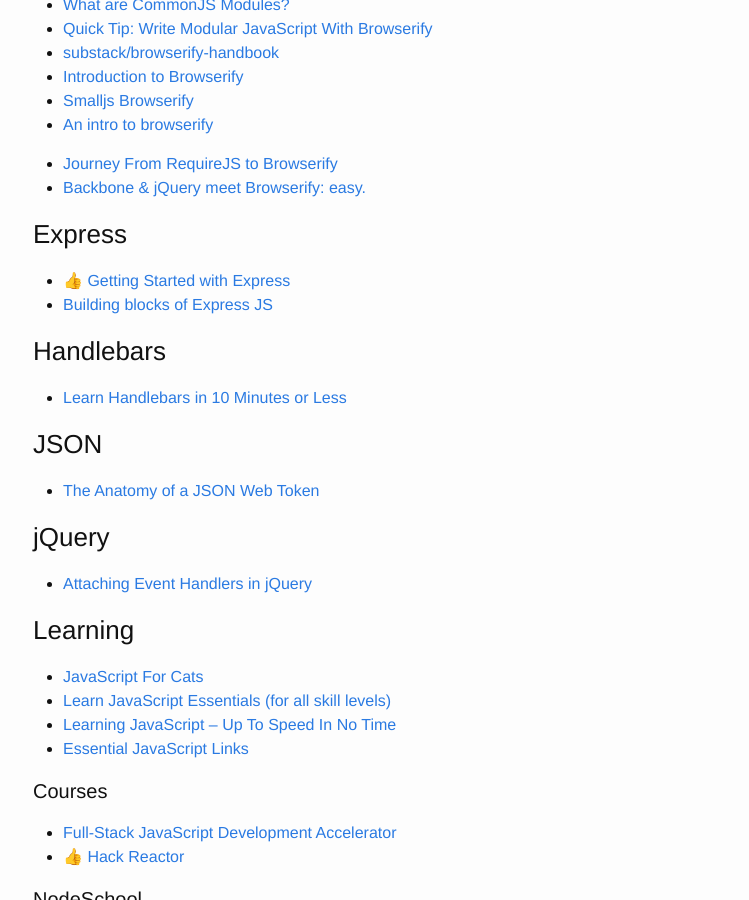
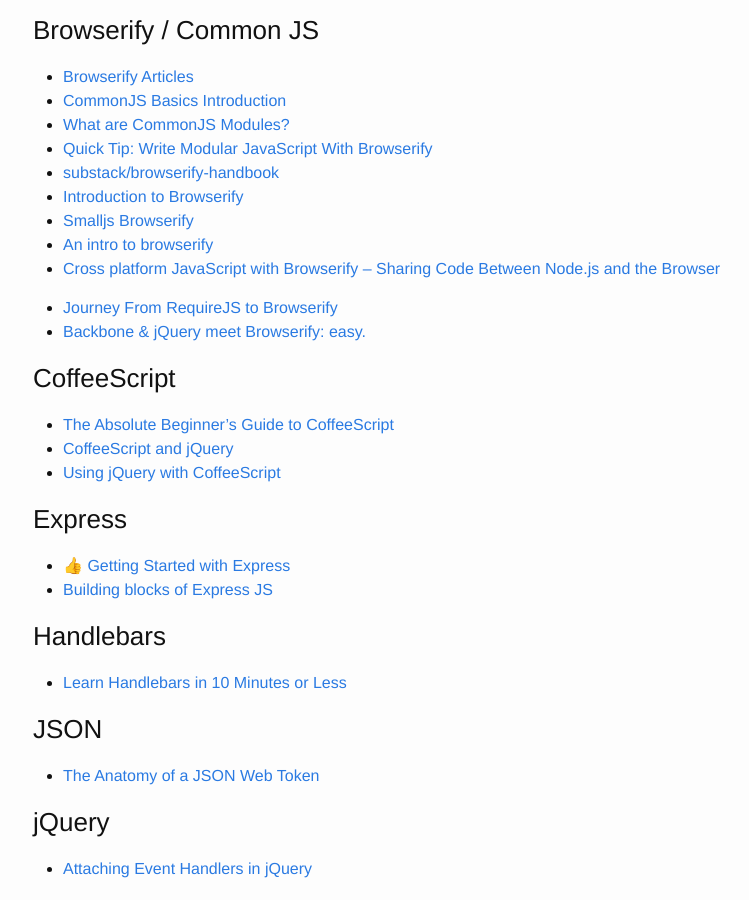
Before and after one commit to brownerd/brownerd.github.io, a Jekyll site: the page built from _posts/2015-01-01-reading-list-2015.md, in a window 1280 px wide and 900 px high, scrolled down 4206 px. Shown: the whole window, without its empty margins (237-986 px from the left). Built offline with Jekyll 4.4.1, drawn with Linux system fonts in a browser that asks for light colours; emoji names are drawn with the system emoji font; some of the changed text lies outside the part shown.

Commit message:
add coffee and flexbox resources

```diff
--- a/_posts/2015-01-01-reading-list-2015.md
+++ b/_posts/2015-01-01-reading-list-2015.md
@@ -51,10 +51,23 @@ This is a running list of all the articles I read during 2015 that I want to rem
 - [Solved by Flexbox](http://philipwalton.github.io/solved-by-flexbox/)
 - [Flexbugs](https://github.com/philipwalton/flexbugs)
 - [Boxes That Fill Height (Or More) (and Don’t Squish)](http://css-tricks.com/boxes-fill-height-dont-squish/)
+- [Flexbox adventures](http://chriswrightdesign.com/experiments/flexbox-adventures/)
+- [Using Flexbox today](http://chriswrightdesign.com/experiments/using-flexbox-today/#)
+- [Flexbox Cheatsheet Cheatsheet](http://jonibologna.com/flexbox-cheatsheet/)
+- [Introducing Flexbox Fridays](http://codepen.io/team/lincolnloop/blog/flexboxfridays)
 
 
-### Images
+
+
+
+
+
+### Images (css)
 - [Center and crop images with a single line of CSS Using object-fit: cover](https://medium.com/@chrisnager/center-and-crop-images-with-a-single-line-of-css-ad140d5b4a87)
+- [Spriting with <img>](http://css-tricks.com/spriting-img/)
+
+
+
 
 
 
@@ -247,10 +259,18 @@ Just tyring to get better with handling merge conflicts
 - [Introduction to Browserify](http://blakeembrey.com/articles/2013/09/introduction-to-browserify/)
 - [Smalljs Browserify](http://smalljs.org/package-managers/npm/browserify/)
 - [An intro to browserify ](http://tagtree.tv/browserify-an-intro)
+- [Cross platform JavaScript with Browserify – Sharing Code Between Node.js and the Browser](https://blog.codecentric.de/en/2014/02/cross-platform-javascript/)
 
 - [Journey From RequireJS to Browserify ](http://esa-matti.suuronen.org/blog/2013/03/22/journey-from-requirejs-to-browserify/)
 - [Backbone & jQuery meet Browserify: easy.](http://learnjs.io/blog/2013/11/23/backbone-jquery-browserify/)
 
+
+
+
+### CoffeeScript
+- [The Absolute Beginner’s Guide to CoffeeScript](http://blog.teamtreehouse.com/the-absolute-beginners-guide-to-coffeescript)
+- [CoffeeScript and jQuery](http://www.coffeescriptlove.com/2012/08/coffeescript-and-jquery.html)
+- [Using jQuery with CoffeeScript](http://aaronrussell.co.uk/articles/using-coffeescript-with-jquery/http://aaronrussell.co.uk/articles/using-coffeescript-with-jquery/)
 
 
 
```
Also changed, not shown: other parts of _posts/2015-01-01-reading-list-2015.md (+7 -2 lines).
